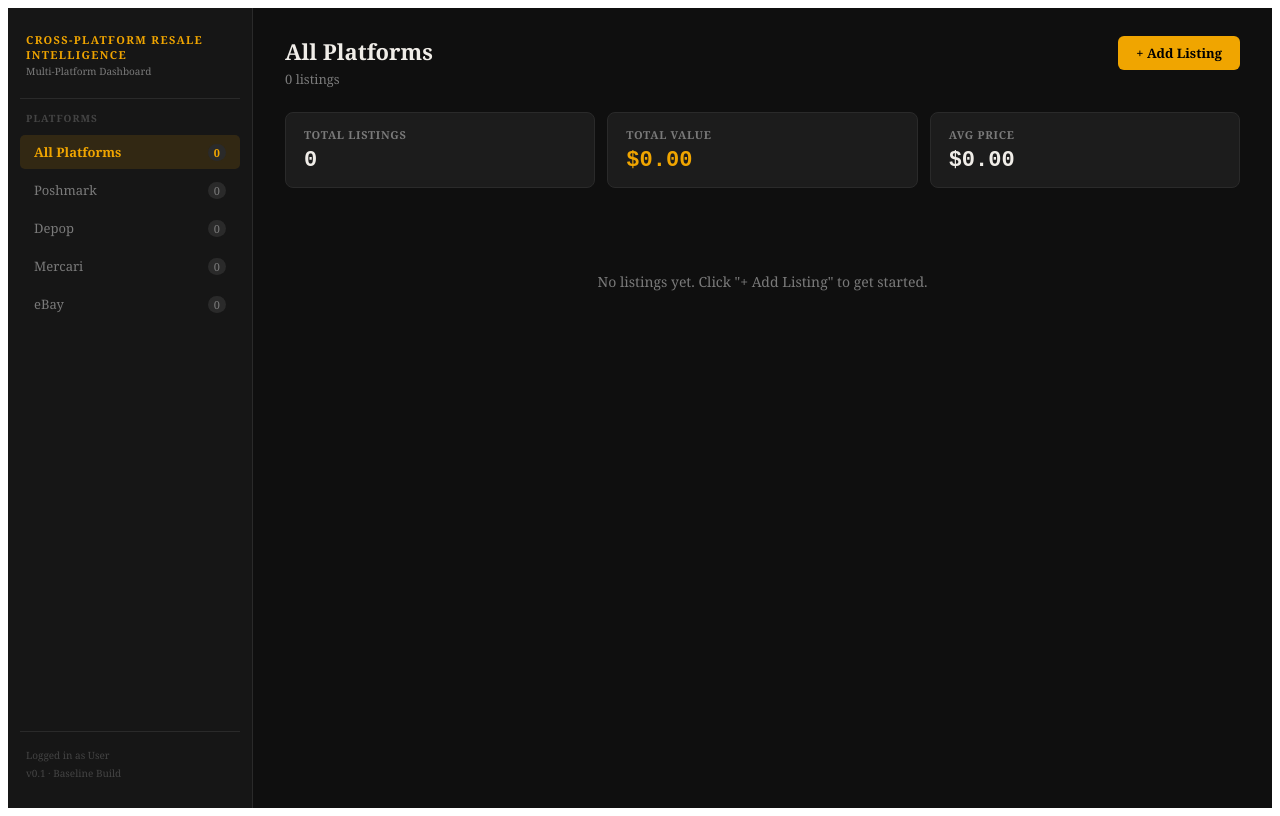
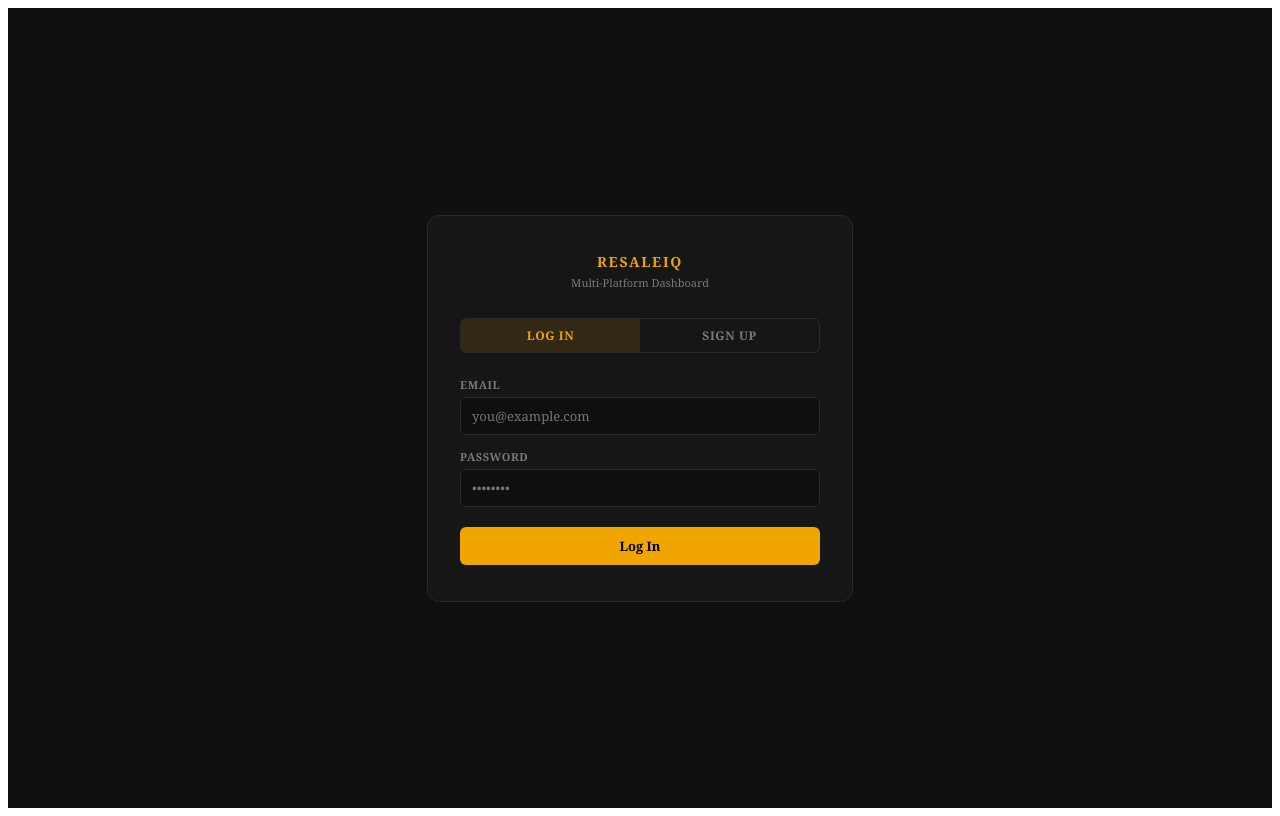
Before and after one commit to UNO-CSCI4830/cross-platform_sale_intelligence, a React (Create React App) app in the folder frontend/: page / in a window 1280 px wide. Built offline with nearby package versions, Linux system fonts and the light colour scheme.

Commit message:
add login form

```diff
--- a/frontend/src/App.jsx
+++ b/frontend/src/App.jsx
@@ -1,9 +1,23 @@
+import { useState } from "react";
 import Dashboard from "./components/Dashboard/Dashboard";
+import { LoginForm } from "./components/LoginForm/LoginForm";
 
 // App is the root of the application.
-// It simply renders the Dashboard component.
+// It simply renders the Dashboard component upon login.
+// - If no user is logged in, show LoginForm.
+// - Once logged in, pass the email down to Dashboard so it can
+//   display the username in the sidebar footer.
 function App() {
-  return <Dashboard />;
+  const [user, setUser] = useState(null); // null = logged out, string = email
+
+  const handleLogin  = (email) => setUser(email);
+  const handleLogout = ()      => setUser(null);
+
+  if (!user) {
+    return <LoginForm onLogin={handleLogin} />;
+  }
+
+  return <Dashboard user={user} onLogout={handleLogout} />;
 }
 
 export default App;
--- a/frontend/src/components/Dashboard/Dashboard.css
+++ b/frontend/src/components/Dashboard/Dashboard.css
@@ -193,3 +193,23 @@
   padding-top: 60px;
   font-size: 14px;
 }
+
+/* ── Sidebar logout button ── */
+.sidebar__logout {
+  margin-top: 8px;
+  margin-left: 6px;
+  background: none;
+  border: 1px solid #2a2a2a;
+  border-radius: 4px;
+  color: #7a7a7a;
+  font-size: 10px;
+  font-family: inherit;
+  padding: 4px 10px;
+  cursor: pointer;
+  transition: color 0.15s, border-color 0.15s;
+}
+
+.sidebar__logout:hover {
+  color: #e05c5c;
+  border-color: rgba(224, 92, 92, 0.27);
+}
--- a/frontend/src/components/Dashboard/Dashboard.jsx
+++ b/frontend/src/components/Dashboard/Dashboard.jsx
@@ -10,7 +10,7 @@ import { COLORS, PLATFORMS, LISTINGS } from "../../constants/data";
 //   activePlatform — currently selected sidebar filter
 //   showForm       — boolean, whether the Add Listing modal is open
 //   editingListing — listing object being edited, or null
-export default function Dashboard() {
+export default function Dashboard({ user, onLogout }) {
   const [listings,        setListings]        = useState(LISTINGS);
   const [activePlatform,  setActivePlatform]  = useState("All Platforms");
   const [showForm,        setShowForm]        = useState(false);
@@ -69,10 +69,14 @@ export default function Dashboard() {
           );
         })}
 
-        {/* ── To be edited later ── */}
         <div className="sidebar__footer">
-          <p>Logged in as User</p>
+          <p title={user}>{user}</p>
           <p>v0.1 · Baseline Build</p>
+          {onLogout && (
+            <button className="sidebar__logout" onClick={onLogout}>
+              Log out
+            </button>
+          )}
         </div>
       </aside>
 
--- /dev/null
+++ b/frontend/src/components/LoginForm/LoginForm.css
@@ -0,0 +1,151 @@
+/* ── LoginForm.css ───────────────────────────────────────────────────────
+   Full-screen login / signup page.
+   ──────────────────────────────────────────────────────────────────────── */
+
+.login-shell {
+  min-height: 100vh;
+  background: #0f0f0f;
+  display: flex;
+  align-items: center;
+  justify-content: center;
+  font-family: "Georgia", serif;
+  color: #f0ede8;
+}
+
+.login-panel {
+  background: #161616;
+  border: 1px solid #2a2a2a;
+  border-radius: 12px;
+  padding: 36px 32px;
+  width: 360px;
+}
+
+/* Brand header */
+.login-panel__brand {
+  text-align: center;
+  margin-bottom: 28px;
+}
+
+.login-panel__brand-name {
+  margin: 0;
+  font-size: 14px;
+  color: #f0a500;
+  font-weight: 700;
+  letter-spacing: 0.12em;
+  text-transform: uppercase;
+}
+
+.login-panel__brand-sub {
+  margin: 4px 0 0;
+  font-size: 11px;
+  color: #7a7a7a;
+}
+
+/* Tab switcher */
+.login-tabs {
+  display: flex;
+  gap: 0;
+  margin-bottom: 24px;
+  border: 1px solid #2a2a2a;
+  border-radius: 6px;
+  overflow: hidden;
+}
+
+.login-tab {
+  flex: 1;
+  padding: 8px 0;
+  background: none;
+  border: none;
+  color: #7a7a7a;
+  font-size: 12px;
+  font-weight: 600;
+  letter-spacing: 0.05em;
+  text-transform: uppercase;
+  cursor: pointer;
+  font-family: inherit;
+  transition: background 0.15s, color 0.15s;
+}
+
+.login-tab:hover {
+  color: #f0ede8;
+}
+
+.login-tab--active {
+  background: rgba(240, 165, 0, 0.13);
+  color: #f0a500;
+}
+
+/* Fields */
+.login-fields {
+  display: flex;
+  flex-direction: column;
+  gap: 14px;
+}
+
+.login-field {
+  display: flex;
+  flex-direction: column;
+}
+
+.login-field label {
+  font-size: 11px;
+  color: #7a7a7a;
+  font-weight: 600;
+  letter-spacing: 0.05em;
+  text-transform: uppercase;
+  margin-bottom: 5px;
+}
+
+.login-field input {
+  background: #0f0f0f;
+  border: 1px solid #2a2a2a;
+  border-radius: 5px;
+  padding: 9px 11px;
+  color: #f0ede8;
+  font-size: 13px;
+  font-family: inherit;
+  outline: none;
+  transition: border-color 0.15s;
+  box-sizing: border-box;
+  width: 100%;
+}
+
+.login-field input:focus {
+  border-color: #f0a500;
+}
+
+/* Error message */
+.login-error {
+  font-size: 12px;
+  color: #e05c5c;
+  margin: 0;
+  padding: 8px 10px;
+  background: rgba(224, 92, 92, 0.08);
+  border: 1px solid rgba(224, 92, 92, 0.2);
+  border-radius: 5px;
+}
+
+/* Submit button */
+.login-submit {
+  width: 100%;
+  margin-top: 6px;
+  background: #f0a500;
+  color: #000;
+  border: none;
+  border-radius: 6px;
+  padding: 10px 0;
+  font-weight: 700;
+  font-size: 13px;
+  cursor: pointer;
+  font-family: inherit;
+  transition: opacity 0.15s;
+}
+
+.login-submit:hover:not(:disabled) {
+  opacity: 0.9;
+}
+
+.login-submit:disabled {
+  opacity: 0.5;
+  cursor: not-allowed;
+}
--- /dev/null
+++ b/frontend/src/components/LoginForm/LoginForm.jsx
@@ -0,0 +1,121 @@
+import { useState } from "react";
+import "./LoginForm.css";
+
+const API_BASE = "http://localhost:8000";
+
+// ── LoginForm ─────────────────────────────────────────────────────────────
+// Full-screen login / sign-up page.
+// Props:
+//   onLogin — callback(email) called with the user's email on success
+export function LoginForm({ onLogin }) {
+  const [mode,     setMode]     = useState("login");   // "login" | "signup"
+  const [email,    setEmail]    = useState("");
+  const [password, setPassword] = useState("");
+  const [error,    setError]    = useState("");
+  const [loading,  setLoading]  = useState(false);
+
+  const handleSubmit = async () => {
+    setError("");
+    if (!email.trim() || !password) {
+      setError("Email and password are required.");
+      return;
+    }
+
+    setLoading(true);
+    try {
+      const endpoint = mode === "login" ? "/login" : "/signup";
+      const res = await fetch(`${API_BASE}${endpoint}`, {
+        method:  "POST",
+        headers: { "Content-Type": "application/json" },
+        body:    JSON.stringify({ email, password }),
+      });
+
+      const data = await res.json();
+
+      if (!res.ok) {
+        // FastAPI raises HTTPException with a `detail` field
+        setError(data.detail || "Something went wrong.");
+        return;
+      }
+
+      // data.email comes back from both /signup and /login responses
+      onLogin(data.email);
+    } catch (err) {
+      setError("Could not reach the server. Is the backend running?");
+    } finally {
+      setLoading(false);
+    }
+  };
+
+  // Allow submitting with Enter key
+  const handleKeyDown = (e) => {
+    if (e.key === "Enter") handleSubmit();
+  };
+
+  return (
+    <div className="login-shell">
+      <div className="login-panel">
+
+        {/* Brand */}
+        <div className="login-panel__brand">
+          <p className="login-panel__brand-name">ResaleIQ</p>
+          <p className="login-panel__brand-sub">Multi-Platform Dashboard</p>
+        </div>
+
+        {/* Login / Sign Up tabs */}
+        <div className="login-tabs">
+          <button
+            className={`login-tab ${mode === "login"  ? "login-tab--active" : ""}`}
+            onClick={() => { setMode("login");  setError(""); }}
+          >
+            Log In
+          </button>
+          <button
+            className={`login-tab ${mode === "signup" ? "login-tab--active" : ""}`}
+            onClick={() => { setMode("signup"); setError(""); }}
+          >
+            Sign Up
+          </button>
+        </div>
+
+        {/* Fields */}
+        <div className="login-fields">
+          <div className="login-field">
+            <label>Email</label>
+            <input
+              type="email"
+              value={email}
+              onChange={(e) => setEmail(e.target.value)}
+              onKeyDown={handleKeyDown}
+              placeholder="you@example.com"
+            />
+          </div>
+
+          <div className="login-field">
+            <label>Password</label>
+            <input
+              type="password"
+              value={password}
+              onChange={(e) => setPassword(e.target.value)}
+              onKeyDown={handleKeyDown}
+              placeholder="••••••••"
+            />
+          </div>
+
+          {error && <p className="login-error">{error}</p>}
+
+          <button
+            className="login-submit"
+            onClick={handleSubmit}
+            disabled={loading}
+          >
+            {loading
+              ? "Please wait…"
+              : mode === "login" ? "Log In" : "Create Account"}
+          </button>
+        </div>
+
+      </div>
+    </div>
+  );
+}
```
